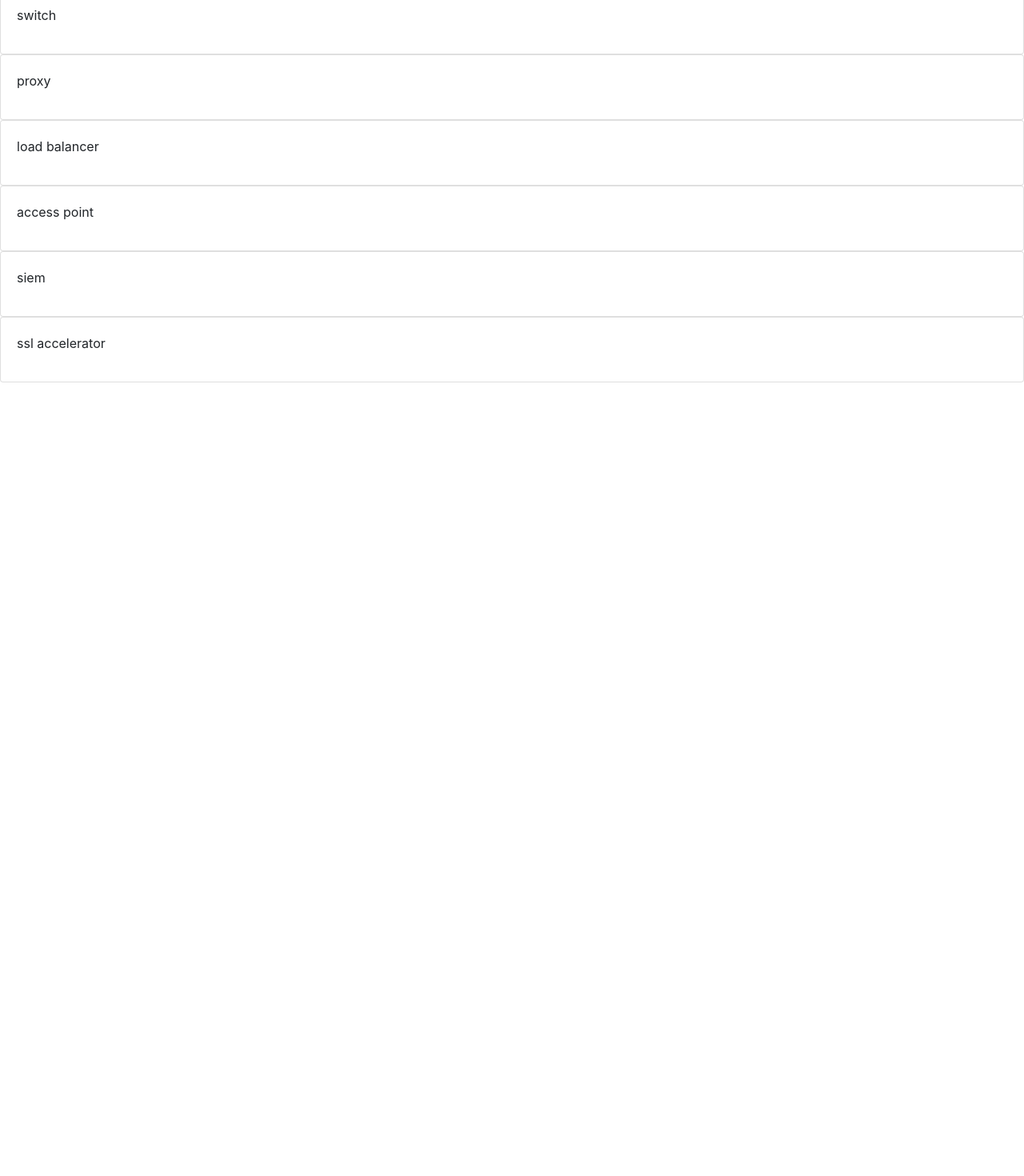
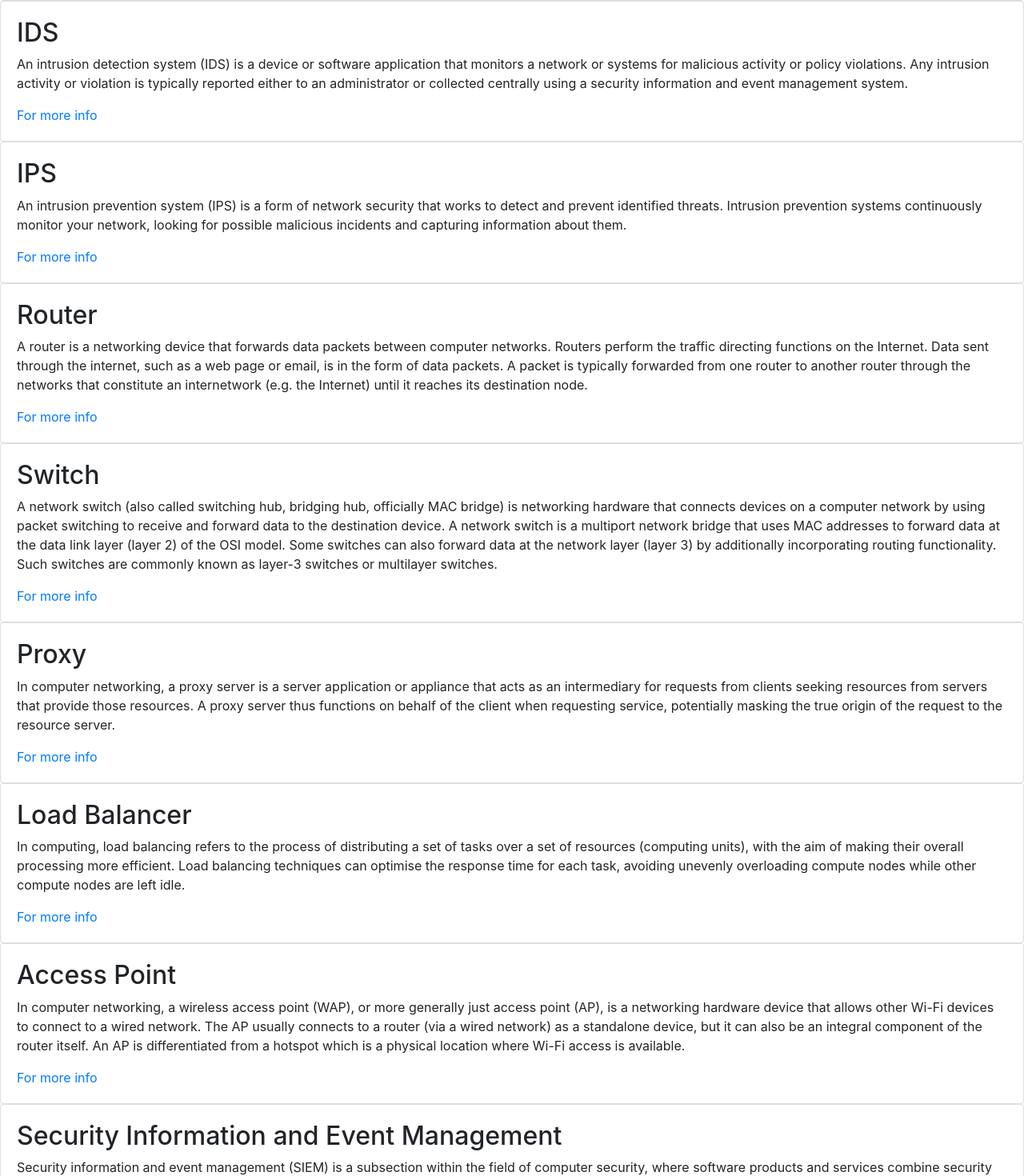
Before and after one commit to skoobydont/gaslight-project, a React (Create React App) app: page / in a window 1280 px wide. Shown: the part 480-1950 px from the top of the page at 80% size. Before the commit the page ends 958 px from the top, so only its background shows below. Built offline with nearby package versions, Linux system fonts and the light colour scheme.

Commit message:
moved data to json file. ITitem displays relevant data

```diff
--- a/src/components/ITitem.js
+++ b/src/components/ITitem.js
@@ -1,13 +1,16 @@
 import React from 'react';
 
 const ITitem = ({ items }) => {
+    console.log(items)
     return(
         <div>
             <h1>Meet The Team</h1>
             { items.map((item) => (
-                <div class="card">
-                    <div class="card-body">
-                        <p>{item}</p>
+                <div className="card">
+                    <div className="card-body">
+                        <h2>{item.name}</h2>
+                        <p>{item.description}</p>
+                        <a href={item.more_info.youtube} rel="noopener noreferrer" target="_blank">For more info</a>
                     </div>
                 </div>
             ))}
--- a/src/components/ItemList.js
+++ b/src/components/ItemList.js
@@ -1,12 +1,13 @@
 import React, { Component } from "react";
 import ITitem from "./ITitem";
+import Data from '../data.json';
 
 class ItemList extends Component {
-    itemList = ["firewall", "vpn", "intusion detection system", "intrusion prevention system", "router", "switch",
-     "proxy", "load balancer", "access point", "siem", "ssl accelerator", ];
+
+    data = Data
 
     state = {
-        items: this.itemList
+        items: this.data
     }
     render() {
         return (
--- a/data.json
+++ b/src/data.json
@@ -57,9 +57,16 @@
     },
     {
         "name": "Access Point",
-        "description": "",
+        "description": "In computer networking, a wireless access point (WAP), or more generally just access point (AP), is a networking hardware device that allows other Wi-Fi devices to connect to a wired network. The AP usually connects to a router (via a wired network) as a standalone device, but it can also be an integral component of the router itself. An AP is differentiated from a hotspot which is a physical location where Wi-Fi access is available.",
         "more_info": {
-            "youtube": "https://www.youtube.com/watch?v=hEgWPWIuq_s&list=PLG49S3nxzAnnVhoAaL4B6aMFDQ8_gdxAy&index=46"
+            "youtube": "https://www.youtube.com/watch?v=-I3KAqMQljo&list=PLG49S3nxzAnnVhoAaL4B6aMFDQ8_gdxAy&index=50"
+        }
+    },
+    {
+        "name": "Security Information and Event Management",
+        "description": "Security information and event management (SIEM) is a subsection within the field of computer security, where software products and services combine security information management (SIM) and security event management (SEM). They provide real-time analysis of security alerts generated by applications and network hardware.",
+        "more_info": {
+            "youtube": "https://www.youtube.com/watch?v=3JTjVa0IM7o&list=PLG49S3nxzAnnVhoAaL4B6aMFDQ8_gdxAy&index=51"
         }
     }
 ]
```
